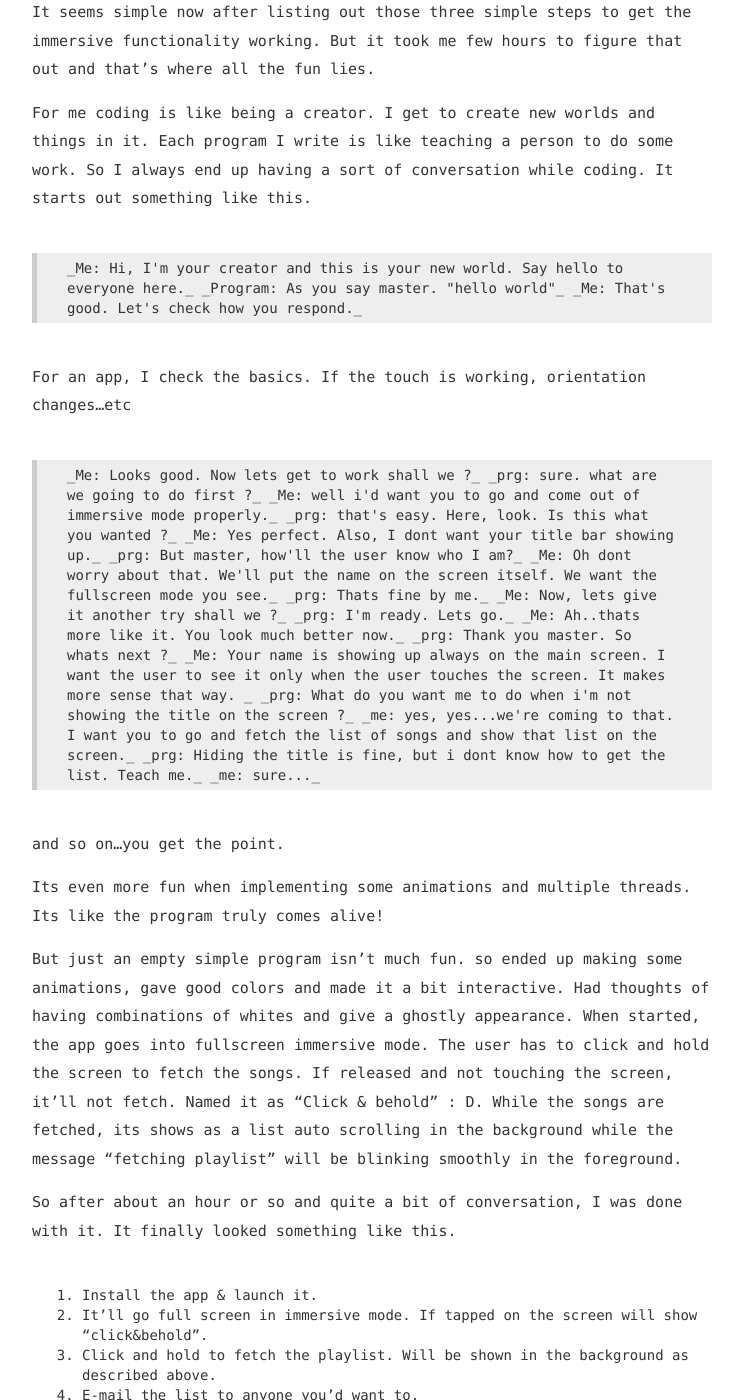
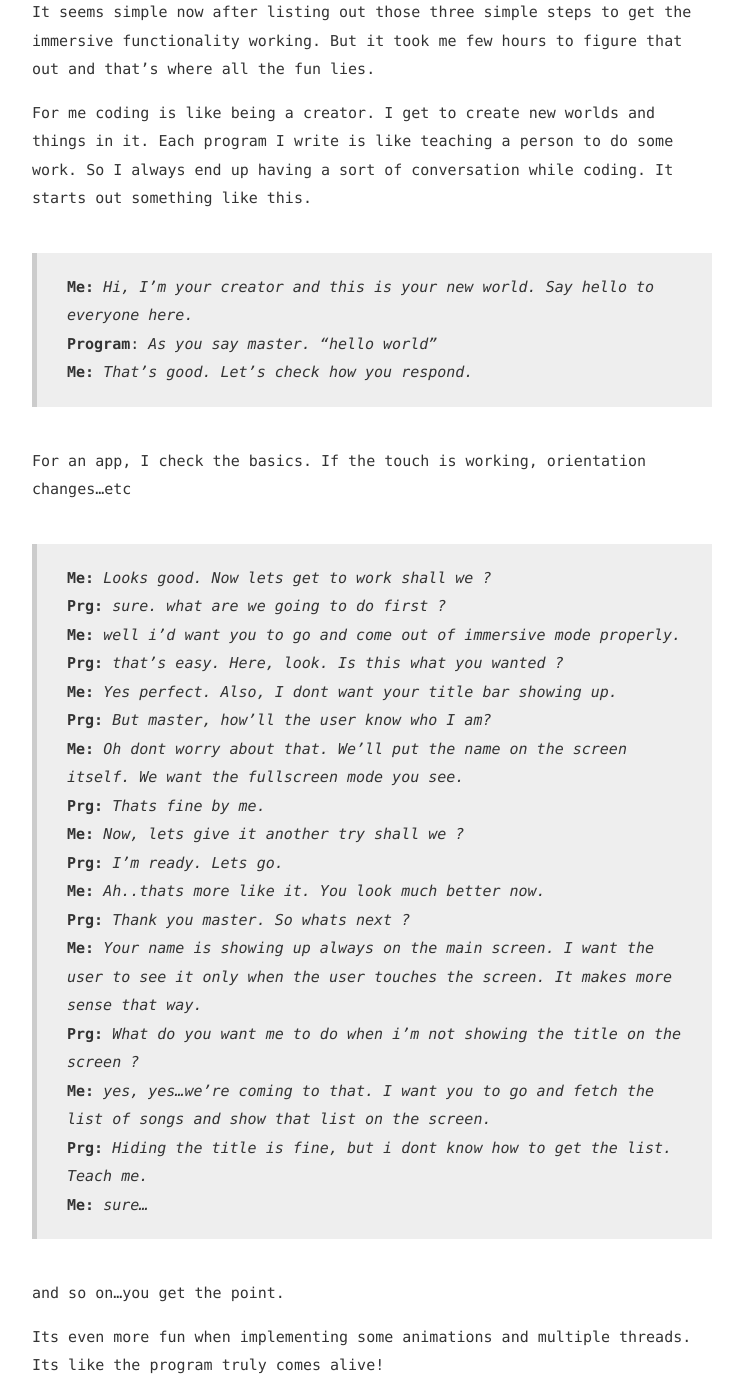
Before and after one commit to nitheeshkl/nitheeshkl.github.io, a Jekyll site: the page built from _posts/2014-06-23-say-what-click-behold.markdown, in a window 1280 px wide and 1400 px high, scrolled down 3060 px. Shown: the whole window, without its empty margins (268-1011 px from the left). Built offline with Jekyll 4.4.1, drawn with Linux system fonts in a browser that asks for light colours; some of the changed lines change nothing that is shown; some of the changed text lies outside the part shown.

Commit message:
fix click and beyond
Signed-off-by: Nitheesh K L <nitheesh.k.l@intel.com>

```diff
--- a/_posts/2014-06-23-say-what-click-behold.markdown
+++ b/_posts/2014-06-23-say-what-click-behold.markdown
@@ -5,7 +5,7 @@ date: 2014-06-23 03:36:52+00:00
 layout: post
 link: https://klnitheesh.wordpress.com/2014/06/23/say-what-click-behold/
 slug: say-what-click-behold
-title: say what ?...click & behold !
+title: say what ?...click & behold!
 wordpress_id: 106
 categories:
 - fun
@@ -72,31 +72,31 @@ It seems simple now after listing out those three simple steps to get the immers
 For me coding is like being a creator. I get to create new worlds and things in it. Each program I write is like teaching a person to do some work. So I always end up having a sort of conversation while coding. It starts out something like this.
 
 
-<blockquote>_Me: Hi, I'm your creator and this is your new world. Say hello to everyone here._
-_Program: As you say master. "hello world"_
-_Me: That's good. Let's check how you respond._</blockquote>
+> **Me:** _Hi, I'm your creator and this is your new world. Say hello to everyone here._<br/>
+> **Program**: _As you say master. "hello world"_<br/>
+> **Me:** _That's good. Let's check how you respond._<br/>
 
 
 For an app, I check the basics. If the touch is working, orientation changes...etc
 
 
-<blockquote>_Me: Looks good. Now lets get to work shall we ?_
-_prg: sure. what are we going to do first ?_
-_Me: well i'd want you to go and come out of immersive mode properly._
-_prg: that's easy. Here, look. Is this what you wanted ?_
-_Me: Yes perfect. Also, I dont want your title bar showing up._
-_prg: But master, how'll the user know who I am?_
-_Me: Oh dont worry about that. We'll put the name on the screen itself. We want the fullscreen mode you see._
-_prg: Thats fine by me._
-_Me: Now, lets give it another try shall we ?_
-_prg: I'm ready. Lets go._
-_Me: Ah..thats more like it. You look much better now._
-_prg: Thank you master. So whats next ?_
-_Me: Your name is showing up always on the main screen. I want the user to see it only when the user touches the screen. It makes more sense that way. _
-_prg: What do you want me to do when i'm not showing the title on the screen ?_
-_me: yes, yes...we're coming to that. I want you to go and fetch the list of songs and show that list on the screen._
-_prg: Hiding the title is fine, but i dont know how to get the list. Teach me._
-_me: sure..._</blockquote>
+> **Me:** _Looks good. Now lets get to work shall we ?_<br/>
+> **Prg:** _sure. what are we going to do first ?_<br/>
+> **Me:** _well i'd want you to go and come out of immersive mode properly._<br/>
+> **Prg:** _that's easy. Here, look. Is this what you wanted ?_<br/>
+> **Me:** _Yes perfect. Also, I dont want your title bar showing up._<br/>
+> **Prg:** _But master, how'll the user know who I am?_<br/>
+> **Me:** _Oh dont worry about that. We'll put the name on the screen itself. We want the fullscreen mode you see._<br/>
+> **Prg:** _Thats fine by me._<br/>
+> **Me:** _Now, lets give it another try shall we ?_<br/>
+> **Prg:** _I'm ready. Lets go._<br/>
+> **Me:** _Ah..thats more like it. You look much better now._<br/>
+> **Prg:** _Thank you master. So whats next ?_<br/>
+> **Me:** _Your name is showing up always on the main screen. I want the user to see it only when the user touches the screen. It makes more sense that way._<br/>
+> **Prg:** _What do you want me to do when i'm not showing the title on the screen ?_<br/>
+> **Me:** _yes, yes...we're coming to that. I want you to go and fetch the list of songs and show that list on the screen._<br/>
+> **Prg:** _Hiding the title is fine, but i dont know how to get the list. Teach me._<br/>
+> **Me:** _sure..._<br/>
 
 
 and so on...you get the point.
@@ -112,7 +112,8 @@ So after about an hour or so and quite a bit of conversation, I was done with it
 3. Click and hold to fetch the playlist. Will be shown in the background as described above.
 4. E-mail the list to anyone you'd want to.
 5. Will ask to uninstall. Click yes and be done with it.
-[![device-2014-06-23-212952](https://klnitheesh.files.wordpress.com/2014/06/device-2014-06-23-212952.png?w=84)   ](https://klnitheesh.files.wordpress.com/2014/06/device-2014-06-23-212952.png)[![device-2014-06-23-213025](https://klnitheesh.files.wordpress.com/2014/06/device-2014-06-23-213025.png?w=84)](https://klnitheesh.files.wordpress.com/2014/06/device-2014-06-23-212952.png) [![device-2014-06-23-213050](https://klnitheesh.files.wordpress.com/2014/06/device-2014-06-23-213050.png?w=84)](https://klnitheesh.files.wordpress.com/2014/06/device-2014-06-23-213050.png) [![device-2014-06-23-213119](https://klnitheesh.files.wordpress.com/2014/06/device-2014-06-23-213119.png?w=84)](https://klnitheesh.files.wordpress.com/2014/06/device-2014-06-23-213119.png) [![device-2014-06-23-213100](http://klnitheesh.files.wordpress.com/2014/06/device-2014-06-23-213100.png?w=84)](https://klnitheesh.files.wordpress.com/2014/06/device-2014-06-23-213100.png) [![device-2014-06-23-213210](http://klnitheesh.files.wordpress.com/2014/06/device-2014-06-23-213210.png?w=84)](https://klnitheesh.files.wordpress.com/2014/06/device-2014-06-23-213210.png) [![device-2014-06-23-213242](http://klnitheesh.files.wordpress.com/2014/06/device-2014-06-23-213242.png?w=84)](https://klnitheesh.files.wordpress.com/2014/06/device-2014-06-23-213242.png)
+
+[![device-2014-06-23-212952](https://klnitheesh.files.wordpress.com/2014/06/device-2014-06-23-212952.png?w=84) ](https://klnitheesh.files.wordpress.com/2014/06/device-2014-06-23-212952.png)[![device-2014-06-23-213025](https://klnitheesh.files.wordpress.com/2014/06/device-2014-06-23-213025.png?w=84)](https://klnitheesh.files.wordpress.com/2014/06/device-2014-06-23-212952.png) [![device-2014-06-23-213050](https://klnitheesh.files.wordpress.com/2014/06/device-2014-06-23-213050.png?w=84)](https://klnitheesh.files.wordpress.com/2014/06/device-2014-06-23-213050.png) [![device-2014-06-23-213119](https://klnitheesh.files.wordpress.com/2014/06/device-2014-06-23-213119.png?w=84)](https://klnitheesh.files.wordpress.com/2014/06/device-2014-06-23-213119.png) [![device-2014-06-23-213100](http://klnitheesh.files.wordpress.com/2014/06/device-2014-06-23-213100.png?w=84)](https://klnitheesh.files.wordpress.com/2014/06/device-2014-06-23-213100.png) [![device-2014-06-23-213210](http://klnitheesh.files.wordpress.com/2014/06/device-2014-06-23-213210.png?w=84)](https://klnitheesh.files.wordpress.com/2014/06/device-2014-06-23-213210.png) [![device-2014-06-23-213242](http://klnitheesh.files.wordpress.com/2014/06/device-2014-06-23-213242.png?w=84)](https://klnitheesh.files.wordpress.com/2014/06/device-2014-06-23-213242.png)
 
 
 
@@ -125,4 +126,4 @@ So after about an hour or so and quite a bit of conversation, I was done with it
 
 
 
-Some end up asking me, didn't I have any thing better to do instead of this?. Sure, loads in fact. Could have gone out and played, watched a movie, taken a walk outside or slept...but then, writing programs is as much fun too. Sort of like, readers with new books...I code to enjoy & have fun : )
+Some end up asking me, didn't I have any thing better to do instead of this?. Sure, loads in fact. Could have gone out and played, watched a movie, taken a walk outside or slept...but then, writing programs is as much fun too. Sort of like, readers with new books...I code to enjoy & have fun :)
```
